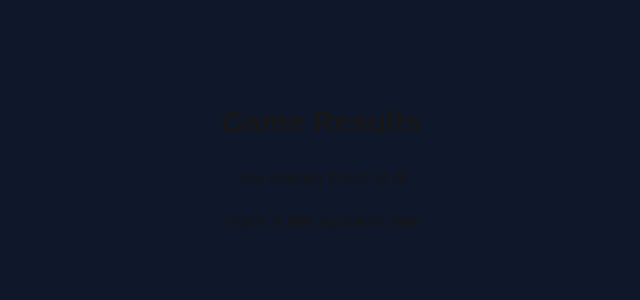
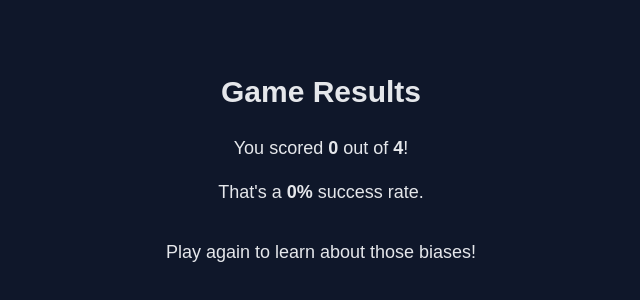
Before and after one commit to liathirsh/YourBiasGame, a Next.js app: page /results in a window 1280 px wide. Shown: the part 214-514 px from the top of the page, without its empty margins (319-959 px from the left). Built offline with nearby package versions, Linux system fonts and the light colour scheme.

Commit message:
Fix results page CSS issue

```diff
--- a/src/app/(endgame)/results/page.tsx
+++ b/src/app/(endgame)/results/page.tsx
@@ -19,11 +19,16 @@ const ResultsPage = () => {
 
     return (
         <div className="h-screen flex flex-col items-center justify-center">
-          <h1 className="text-3xl font-bold mb-6">Game Results</h1>
-          <p className="text-lg mb-4">
+          <h1 className="text-3xl font-bold mb-6 text-gray-200">Game Results</h1>
+          <p className="text-lg mb-4 text-gray-200">
             You scored <strong>{score}</strong> out of <strong>{total}</strong>!
           </p>
-          <p className="text-lg mb-8">That&apos;s a <strong>{percentage}%</strong> success rate.</p>
+          <p className="text-lg mb-8 text-gray-200">That&apos;s a <strong>{percentage}%</strong> success rate.</p>
+          {score === 4 ? (
+            <p className="text-lg mb-8 text-gray-200">You got a perfect score! You know your biases!</p>
+          ) : (
+            <p className="text-lg mb-8 text-gray-200"> Play again to learn about those biases!</p>
+          )}
 
           {/* <div className="w-full max-w-md bg-gray-950 p-6 rounded-lg shadow-md">
             <h2 className="text-xl font-bold mb-4">How other players scored:</h2>
```
